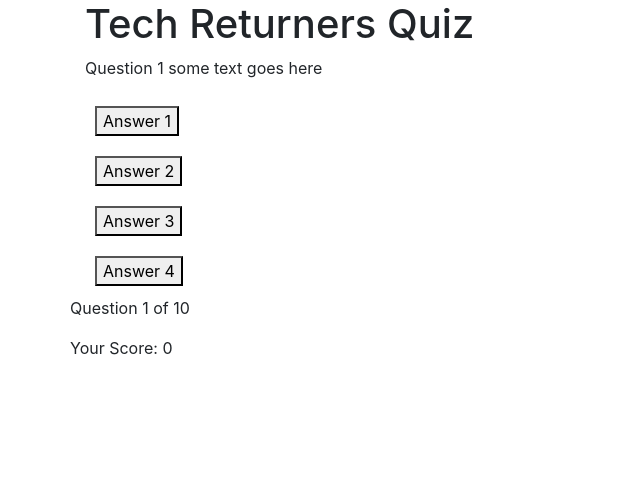
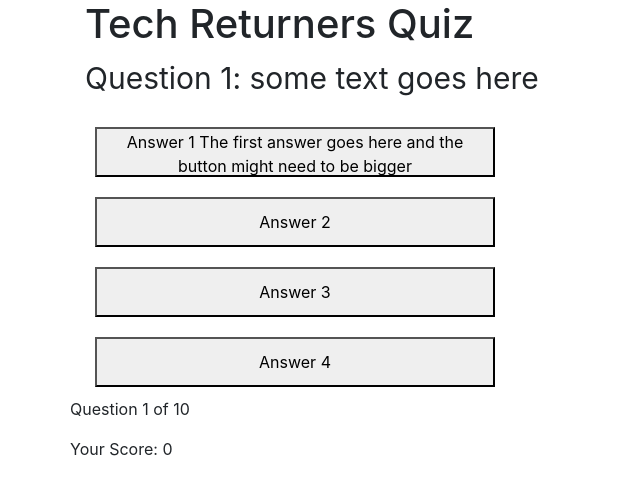
Before and after one commit to remotecharms/quiz-frontend-1, a React app: page / in a window 1280 px wide. Shown: the top 494 px of the page, without its empty margins (0-640 px from the left). Built offline with nearby package versions, Linux system fonts and the light colour scheme.

Commit message:
increased button size and introduced question styling; separate question component but this might be redundant

```diff
--- a/src/components/header.js
+++ b/src/components/header.js
@@ -5,11 +5,11 @@ class Header extends React.Component {
         return (<h1>Tech Returners Quiz</h1>)
     }
 };
-
-const styles = {
+//commenting this out for now until we have decided on styles
+/*const styles = {
     header : {
 
     }
-}
+}*/
 
 export default Header;
--- a/src/components/quiz.js
+++ b/src/components/quiz.js
@@ -1,12 +1,8 @@
 import React from 'react';
 import quizData from './quizData';
 
-console.log(quizData);
 
 class Quiz extends React.Component {
-
-
-
 
     render() {
 
@@ -15,10 +11,10 @@ class Quiz extends React.Component {
         <div className = "container">
 
             <div className = "row">
-            <p>Question 1 some text goes here</p>
+            <p style = {styles.question} >Question 1: some text goes here</p>
             </div>
             <div className = "row">
-            <button type = "button" style = {styles.button}>Answer 1</button>
+            <button type = "button" style = {styles.button}>Answer 1 The first answer goes here and the button might need to be bigger</button>
             </div>
 
             <div className = "row">
@@ -40,7 +36,13 @@ class Quiz extends React.Component {
 
 const styles = {
     button: {
-       margin: "10px"
+       margin: "10px",
+       width: "400px",
+       height: "50px"
+    },
+
+    question: {
+        fontSize: 30
     }
 
 };
```
Also changed, not shown: src/components/question.js (added, +19 -0 lines).
